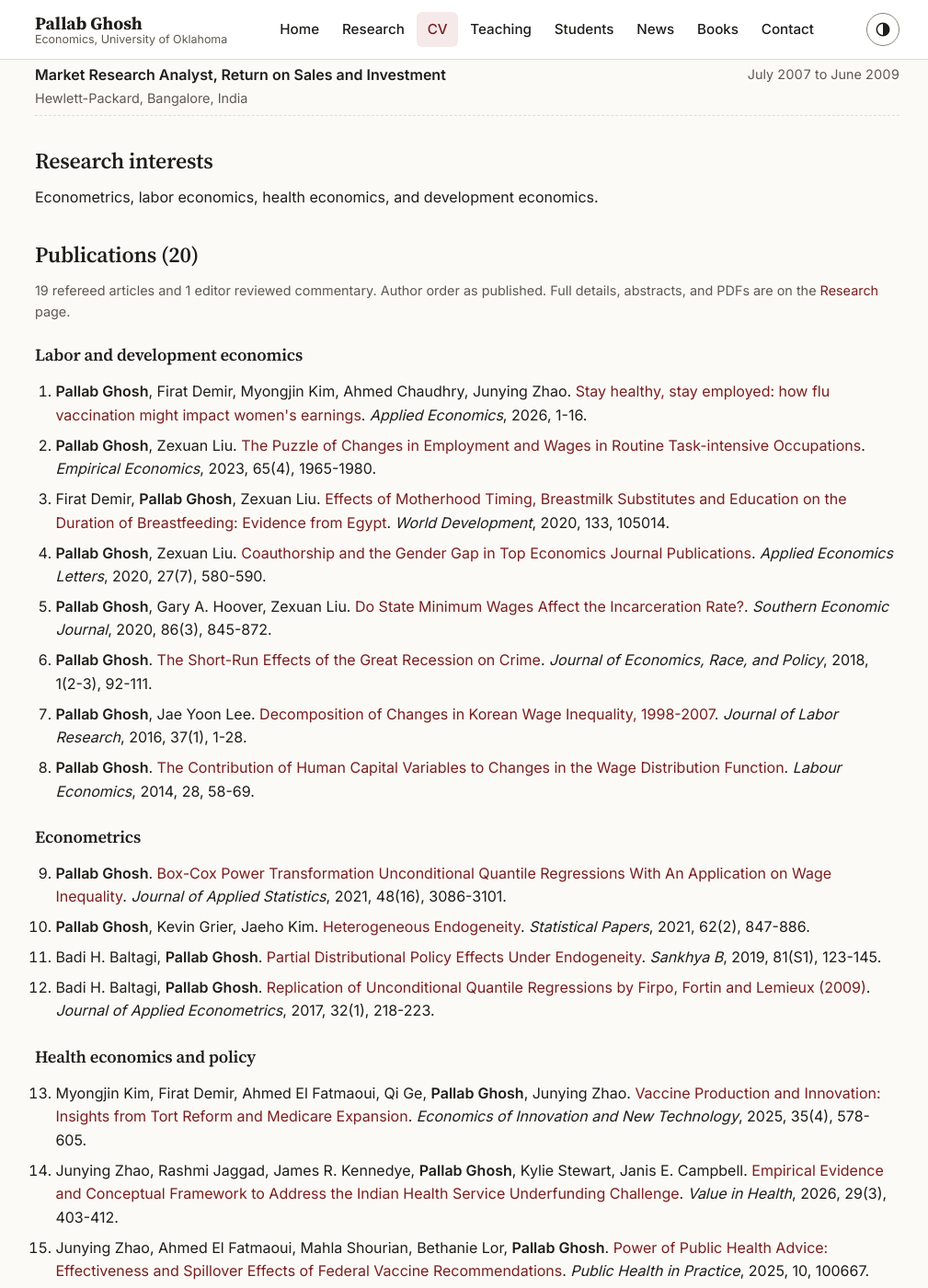
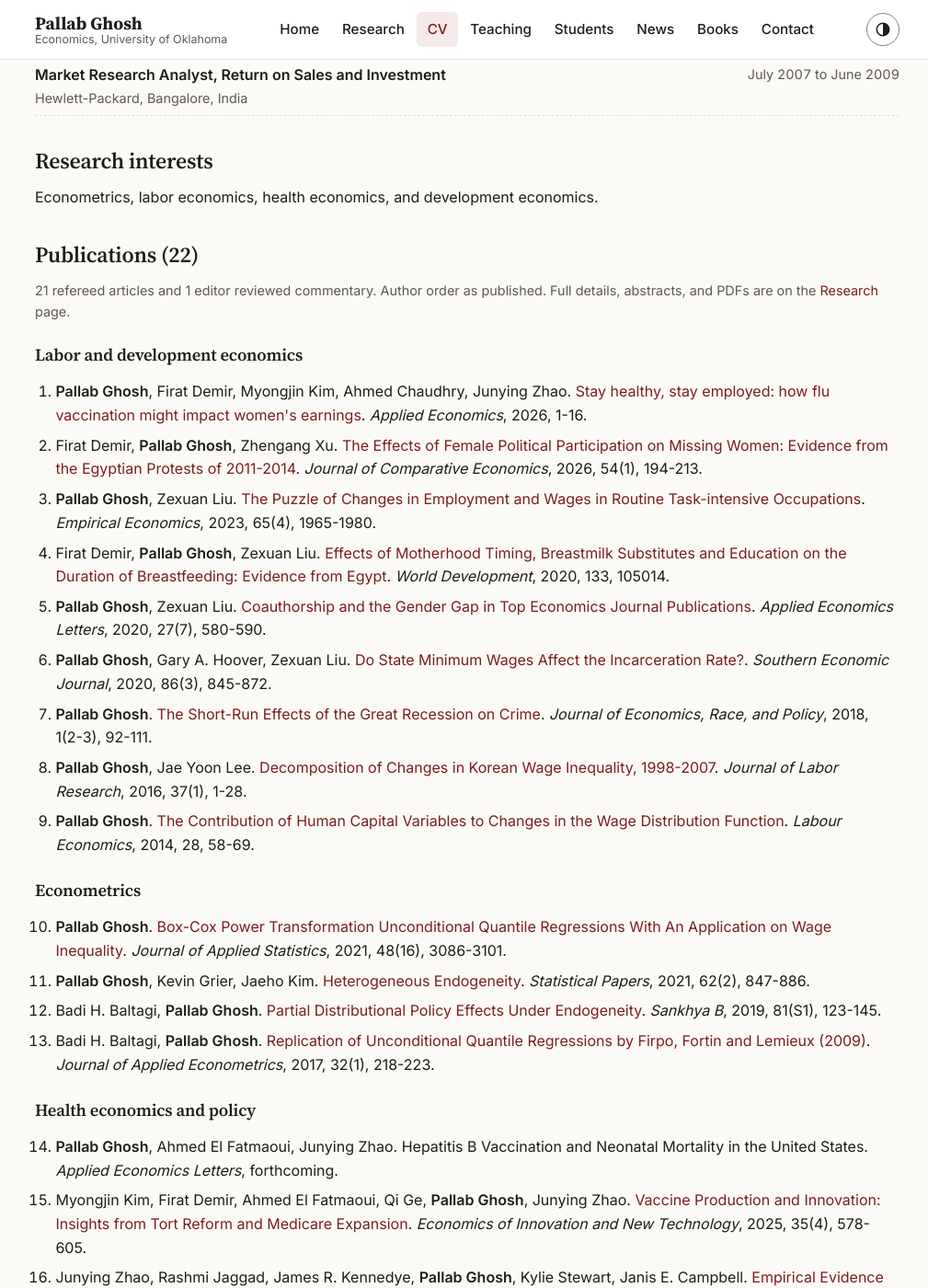
Before and after one commit to paghosh/paghosh.github.io, a Jekyll site: the page built from cv.html, in a window 1280 px wide and 1400 px high, scrolled down 910 px. Shown: the whole window at 92% size, without its empty margins (132-1141 px from the left). Built offline with Jekyll 4.4.1, drawn with Linux system fonts in a browser that asks for light colours; some of the changed text lies outside the part shown.

Commit message:
AEL paper forthcoming, restore JCE paper, ISI Delhi seminar, Shenhav paper to working papers; count forthcoming as refereed on home and CV pages
Co-Authored-By: Claude Opus 5.5 <noreply@anthropic.com>

```diff
--- a/_config.yml
+++ b/_config.yml
@@ -34,7 +34,7 @@ profiles:
   researchgate: Pallab-Ghosh
 
 # Date shown in the footer. Update when the content changes.
-updated: October 11, 2026
+updated: October 14, 2026
 
 # Google Scholar metrics. Update these numbers by hand when they change.
 metrics:
--- a/_data/cv.yml
+++ b/_data/cv.yml
@@ -50,7 +50,7 @@ funding:
   - text: "Sabbatical leave, University of Oklahoma, Fall 2023"
 
 talks:
-  - { year: 2026, venues: "American Economic Association Annual Meetings; Southern Economic Association Annual Meetings (forthcoming)" }
+  - { year: 2026, venues: "American Economic Association Annual Meetings; Southern Economic Association Annual Meetings (forthcoming); Indian Statistical Institute, Delhi (forthcoming)" }
   - { year: 2025, venues: "American Economic Association Annual Meetings; Southern Economic Association Annual Meetings; University of New Mexico" }
   - { year: 2024, venues: "Southern Economic Association Annual Meetings" }
   - { year: 2023, venues: "Society of Labor Economists Annual Meetings; AEA Summer Program at Howard University; Southern Economic Association Annual Meetings" }
--- a/_data/news.yml
+++ b/_data/news.yml
@@ -1,6 +1,10 @@
 # News feed. Newest first. Add one block per event.
 # date: YYYY-MM-DD   text: plain sentence (Markdown links allowed). The site displays month and year only, so use the first of the month when the exact day is not known.
 
+- date: 2026-12-01
+  text: "Upcoming: seminar at the Indian Statistical Institute, Delhi, in December 2026."
+- date: 2026-10-12
+  text: "*Hepatitis B Vaccination and Neonatal Mortality in the United States* (with Ahmed El Fatmaoui and Junying Zhao) is accepted at *Applied Economics Letters*. [Paper](/research/#ghosh2026hepb)"
 - date: 2026-08-25
   text: "Ramesh Dulal's paper on Nepal's 2015 earthquake and infant death, coauthored with me, is now under review."
 - date: 2026-07-15
@@ -15,6 +19,8 @@
   text: "Presented at the American Economic Association Annual Meetings, January 2026."
 - date: 2025-11-22
   text: "Presented at the Southern Economic Association Annual Meetings, November 2025."
+- date: 2025-10-28
+  text: "*The Effects of Female Political Participation on Missing Women: Evidence from the Egyptian Protests of 2011-2014* (with Firat Demir and Zhengang Xu) is published in the *Journal of Comparative Economics*, 54(1). [Paper](/research/#demir2026missingwomen)"
 - date: 2025-10-11
   text: "*Power of Public Health Advice: Effectiveness and Spillover Effects of Federal Vaccine Recommendations* appears in *Public Health in Practice*, 10. [Paper](/research/#zhao2025advice)"
 - date: 2025-09-02
--- a/_data/publications.yml
+++ b/_data/publications.yml
@@ -36,6 +36,47 @@
       year    = {2026},
       pages   = {1--16},
       doi     = {10.1080/00036846.2026.2656819}
+    }
+
+- id: demir2026missingwomen
+  title: "The Effects of Female Political Participation on Missing Women: Evidence from the Egyptian Protests of 2011-2014"
+  authors: ["Firat Demir", "Pallab Ghosh", "Zhengang Xu"]
+  journal: "Journal of Comparative Economics"
+  year: 2026
+  volume: "54"
+  issue: "1"
+  pages: "194-213"
+  doi: "10.1016/j.jce.2025.09.003"
+  pdf: "/assets/papers/demir2026missingwomen.pdf"
+  area: labor
+  status: published
+  featured: true
+  rank: 5
+  abstract: >
+    This paper examines the effects of political protests during the Egyptian revolution between 2011
+    and 2014 on "missing women" in Egypt. The term "missing women" refers to the number of women missing
+    in population because of sex-selective abortions, excess female mortality and lower survival rates
+    caused by gender discrimination, infanticide, neglect, malnutrition, domestic violence, unequal
+    healthcare access and provision, and poor treatment. We hypothesize that increased female
+    participation in these protests improved women's empowerment and helped reduce missing women. Using
+    a difference-in-differences analysis, our identification strategy is based on protest intensity
+    heterogeneity, and changes in missing women for the age group of [0-1] before and after the protests
+    across different governorates in urban and rural areas. We find convincing causal evidence that the
+    number of missing women decreased significantly in high protest intensity governorates. Based on
+    protest heterogeneity across different periods, we also show that this effect was most visible after
+    the fourth and final phase of protests. As for possible channels, we find that domestic violence
+    during pregnancy incidence fell significantly in treatment areas, while both relative vaccination
+    rate of girls aged [0-1] as well as women's empowerment increased significantly.
+  bibtex: |
+    @article{demir2026missingwomen,
+      author  = {Demir, Firat and Ghosh, Pallab and Xu, Zhengang},
+      title   = {The Effects of Female Political Participation on Missing Women: Evidence from the Egyptian Protests of 2011--2014},
+      journal = {Journal of Comparative Economics},
+      year    = {2026},
+      volume  = {54},
+      number  = {1},
+      pages   = {194--213},
+      doi     = {10.1016/j.jce.2025.09.003}
     }
 
 - id: ghosh2023routine
@@ -442,6 +483,34 @@
 # Refereed journal publications: Health Economics and Policy
 # ---------------------------------------------------------------------------
 
+- id: ghosh2026hepb
+  title: "Hepatitis B Vaccination and Neonatal Mortality in the United States"
+  authors: ["Pallab Ghosh", "Ahmed El Fatmaoui", "Junying Zhao"]
+  journal: "Applied Economics Letters"
+  year: 2026
+  area: health
+  status: forthcoming
+  featured: false
+  abstract: >
+    We estimate the plausibly causal effect of hepatitis B birth dose vaccination on neonatal mortality
+    using U.S. county-level panel data (2011-2019) and a shift-share instrument that interacts historical
+    fertility rates with national vaccine price variation. With county fixed effects and a control for
+    the historical fertility share interacted with a linear trend, a one percentage point increase in
+    birth dose coverage reduces 0-3 day mortality by 0.022 deaths per 1,000 live births, representing a
+    1.04% decline at the mean. The effect is concentrated in the first day of life and is
+    indistinguishable from zero at later infant ages, a profile consistent either with an early life
+    mechanism or with an administrative one, and we identify neither. The estimate is an unweighted
+    county average conditional on a linear fertility trend, and we report the diagnostics that qualify
+    it alongside those that support it.
+  bibtex: |
+    @article{ghosh2026hepb,
+      author  = {Ghosh, Pallab and El Fatmaoui, Ahmed and Zhao, Junying},
+      title   = {Hepatitis B Vaccination and Neonatal Mortality in the United States},
+      journal = {Applied Economics Letters},
+      year    = {2026},
+      note    = {Forthcoming}
+    }
+
 - id: kim2025vaccine
   title: "Vaccine Production and Innovation: Insights from Tort Reform and Medicare Expansion"
   authors: ["Myongjin Kim", "Firat Demir", "Ahmed El Fatmaoui", "Qi Ge", "Pallab Ghosh", "Junying Zhao"]
@@ -781,13 +850,6 @@
 # Manuscripts under revision (revise and resubmit / reject and resubmit)
 # ---------------------------------------------------------------------------
 
-- id: ghosh2026hepb
-  title: "Vaccine Hesitancy and Neonatal Mortality: The Life-Saving Power of Hepatitis B Immunization"
-  authors: ["Pallab Ghosh", "Ahmed El Fatmaoui", "Junying Zhao"]
-  area: health
-  status: rr
-  featured: false
-
 - id: ghosh2026maternalimmunization
   title: "Maternal Immunization, State Medicaid Expansion, and National ACA Interplay for Infant Mortality: A US Pooled Cross-sectional Triple-difference Study"
   authors: ["Pallab Ghosh", "Rashmi Jaggad", "Junying Zhao"]
@@ -812,14 +874,6 @@
   area: labor
   status: under_review
   featured: false
-
-- id: ghosh2026shenhav
-  title: "The Relative Wage and Marriage after 2010: A Comment on Shenhav (2021)"
-  authors: ["Pallab Ghosh", "Mahla Shourian"]
-  area: labor
-  status: under_review
-  featured: false
-  note: "Mahla Shourian is the corresponding author."
 
 - id: ghosh2026computerization
   title: "Does Computerization Affect Crime?"
@@ -852,6 +906,13 @@
 # ---------------------------------------------------------------------------
 # Working paper
 # ---------------------------------------------------------------------------
+
+- id: ghosh2026shenhav
+  title: "The Relative Wage and Marriage after 2010: A Comment on Shenhav (2021)"
+  authors: ["Pallab Ghosh", "Mahla Shourian"]
+  area: labor
+  status: working
+  featured: false
 
 - id: ghosh2026substitutability
   title: "A Study on Long-Run Substitutability Between Men and Women"
--- a/cv.html
+++ b/cv.html
@@ -40,30 +40,33 @@ description: "Curriculum vitae of Pallab Ghosh, Associate Professor of Economics
 <h2>Research interests</h2>
 <p>Econometrics, labor economics, health economics, and development economics.</p>
 
-{% assign labor = pubs | where: "status", "published" | where: "area", "labor" %}
-{% assign metrics = pubs | where: "status", "published" | where: "area", "econometrics" %}
-{% assign health = pubs | where: "status", "published" | where: "area", "health" %}
+{% assign forth = pubs | where: "status", "forthcoming" %}
+{% assign refpubs = pubs | where: "status", "published" %}
+{% assign refpubs = forth | concat: refpubs %}
+{% assign labor = refpubs | where: "area", "labor" %}
+{% assign metrics = refpubs | where: "area", "econometrics" %}
+{% assign health = refpubs | where: "area", "health" %}
 {% assign commentary = pubs | where: "status", "commentary" %}
-{% assign nref = pubs | where: "status", "published" | size %}
+{% assign nref = refpubs | size %}
 <h2 id="publications">Publications ({{ nref | plus: commentary.size }})</h2>
 <p class="small muted">{{ nref }} refereed articles and {{ commentary | size }} editor reviewed commentary. Author order as published. Full details, abstracts, and PDFs are on the <a href="{{ '/research/' | relative_url }}">Research</a> page.</p>
 
 <h3>Labor and development economics</h3>
 <ol class="numbered">
-{% for p in labor %}<li>{% for a in p.authors %}{% if a == site.author.name %}<strong>{{ a }}</strong>{% else %}{{ a }}{% endif %}{% unless forloop.last %}, {% endunless %}{% endfor %}. {% if p.doi %}<a href="https://doi.org/{{ p.doi }}">{{ p.title }}</a>{% else %}{{ p.title }}{% endif %}. <em>{{ p.journal }}</em>, {{ p.year }}{% if p.volume %}, {{ p.volume }}{% if p.issue %}({{ p.issue }}){% endif %}{% endif %}{% if p.pages %}, {{ p.pages }}{% endif %}.</li>
+{% for p in labor %}<li>{% for a in p.authors %}{% if a == site.author.name %}<strong>{{ a }}</strong>{% else %}{{ a }}{% endif %}{% unless forloop.last %}, {% endunless %}{% endfor %}. {% if p.doi %}<a href="https://doi.org/{{ p.doi }}">{{ p.title }}</a>{% else %}{{ p.title }}{% endif %}. <em>{{ p.journal }}</em>, {% if p.status == "forthcoming" %}forthcoming{% else %}{{ p.year }}{% endif %}{% if p.volume %}, {{ p.volume }}{% if p.issue %}({{ p.issue }}){% endif %}{% endif %}{% if p.pages %}, {{ p.pages }}{% endif %}.</li>
 {% endfor %}
 </ol>
 
 <h3>Econometrics</h3>
 <ol class="numbered" start="{{ labor | size | plus: 1 }}">
-{% for p in metrics %}<li>{% for a in p.authors %}{% if a == site.author.name %}<strong>{{ a }}</strong>{% else %}{{ a }}{% endif %}{% unless forloop.last %}, {% endunless %}{% endfor %}. {% if p.doi %}<a href="https://doi.org/{{ p.doi }}">{{ p.title }}</a>{% else %}{{ p.title }}{% endif %}. <em>{{ p.journal }}</em>, {{ p.year }}{% if p.volume %}, {{ p.volume }}{% if p.issue %}({{ p.issue }}){% endif %}{% endif %}{% if p.pages %}, {{ p.pages }}{% endif %}.</li>
+{% for p in metrics %}<li>{% for a in p.authors %}{% if a == site.author.name %}<strong>{{ a }}</strong>{% else %}{{ a }}{% endif %}{% unless forloop.last %}, {% endunless %}{% endfor %}. {% if p.doi %}<a href="https://doi.org/{{ p.doi }}">{{ p.title }}</a>{% else %}{{ p.title }}{% endif %}. <em>{{ p.journal }}</em>, {% if p.status == "forthcoming" %}forthcoming{% else %}{{ p.year }}{% endif %}{% if p.volume %}, {{ p.volume }}{% if p.issue %}({{ p.issue }}){% endif %}{% endif %}{% if p.pages %}, {{ p.pages }}{% endif %}.</li>
 {% endfor %}
 </ol>
 
 <h3>Health economics and policy</h3>
 {% assign start3 = labor | size | plus: 1 | plus: metrics.size %}
 <ol class="numbered" start="{{ start3 }}">
-{% for p in health %}<li>{% for a in p.authors %}{% if a == site.author.name %}<strong>{{ a }}</strong>{% else %}{{ a }}{% endif %}{% unless forloop.last %}, {% endunless %}{% endfor %}. {% if p.doi %}<a href="https://doi.org/{{ p.doi }}">{{ p.title }}</a>{% else %}{{ p.title }}{% endif %}. <em>{{ p.journal }}</em>, {{ p.year }}{% if p.volume %}, {{ p.volume }}{% if p.issue %}({{ p.issue }}){% endif %}{% endif %}{% if p.pages %}, {{ p.pages }}{% endif %}.{% if p.note %} <span class="muted small">{{ p.note }}</span>{% endif %}</li>
+{% for p in health %}<li>{% for a in p.authors %}{% if a == site.author.name %}<strong>{{ a }}</strong>{% else %}{{ a }}{% endif %}{% unless forloop.last %}, {% endunless %}{% endfor %}. {% if p.doi %}<a href="https://doi.org/{{ p.doi }}">{{ p.title }}</a>{% else %}{{ p.title }}{% endif %}. <em>{{ p.journal }}</em>, {% if p.status == "forthcoming" %}forthcoming{% else %}{{ p.year }}{% endif %}{% if p.volume %}, {{ p.volume }}{% if p.issue %}({{ p.issue }}){% endif %}{% endif %}{% if p.pages %}, {{ p.pages }}{% endif %}.{% if p.note %} <span class="muted small">{{ p.note }}</span>{% endif %}</li>
 {% endfor %}
 </ol>
 
--- a/index.html
+++ b/index.html
@@ -6,6 +6,8 @@ permalink: /
 description: "Pallab Ghosh is an Associate Professor of Economics at the University of Oklahoma and Director of the Online MA in Econometrics. Research in econometrics, labor, health, and development economics."
 ---
 {% assign published = site.data.publications | where: "status", "published" %}
+{% assign forth = site.data.publications | where: "status", "forthcoming" %}
+{% assign published = forth | concat: published %}
 {% assign commentary = site.data.publications | where: "status", "commentary" %}
 {% assign npubs = published | size | plus: commentary.size %}
 <section class="hero">
@@ -21,7 +23,7 @@ description: "Pallab Ghosh is an Associate Professor of Economics at the Univers
     </p>
     <div class="bio">
       <p>I am an Associate Professor of Economics at the University of Oklahoma, where I direct the Online MA in Econometrics and previously served as Director of Graduate Studies. I received my Ph.D. in Economics from Syracuse University in 2014, an M.S. in Quantitative Economics from the Indian Statistical Institute, Kolkata, and a B.S. in Economics from the University of Calcutta. Before graduate school I worked for two years as a market research analyst at Hewlett-Packard in Bangalore.</p>
-      <p>My research spans econometrics, labor economics, health economics, and development economics. On the methods side I work on unconditional quantile regression, including Box-Cox power transformations and endogenous regressors, and apply these methods to wage inequality and racial wage gaps. On the applied side I study crime, gender gaps in economics publishing, maternal and child health, vaccine policy, and the funding of the Indian Health Service. My work has appeared in the <em>Journal of Applied Econometrics</em>, <em>Labour Economics</em>, <em>World Development</em>, <em>Southern Economic Journal</em>, <em>Statistical Papers</em>, and <em>Value in Health</em>, among others.</p>
+      <p>My research spans econometrics, labor economics, health economics, and development economics. On the methods side I work on unconditional quantile regression, including Box-Cox power transformations and endogenous regressors, and apply these methods to wage inequality and racial wage gaps. On the applied side I study crime, gender gaps in economics publishing, maternal and child health, vaccine policy, and the funding of the Indian Health Service. My work has appeared in the <em>Journal of Applied Econometrics</em>, <em>Labour Economics</em>, <em>World Development</em>, <em>Journal of Comparative Economics</em>, <em>Southern Economic Journal</em>, <em>Statistical Papers</em>, and <em>Value in Health</em>, among others.</p>
       <p>I teach across the curriculum, from Principles of Microeconomics to PhD Econometrics and PhD Labor Economics, and I received the University of Oklahoma's Merrick Foundation Teaching Award in 2026. I chair, co-chair, or have chaired five doctoral dissertations and have served on eighteen dissertation committees.</p>
     </div>
     <div class="hero-actions">
--- a/scripts/build_cv.py
+++ b/scripts/build_cv.py
@@ -43,7 +43,7 @@ def coauthors(p):
 
 def pub_item(p):
     venue = r"\emph{%s}" % tex(p["journal"])
-    bits = [venue, tex(p.get("year"))]
+    bits = [venue, "forthcoming" if p["status"] == "forthcoming" else tex(p.get("year"))]
     if p.get("volume"):
         v = tex(p["volume"]) + ("(%s)" % tex(p["issue"]) if p.get("issue") else "")
         bits.append(v)
```
Also changed, not shown: 3 other files.
